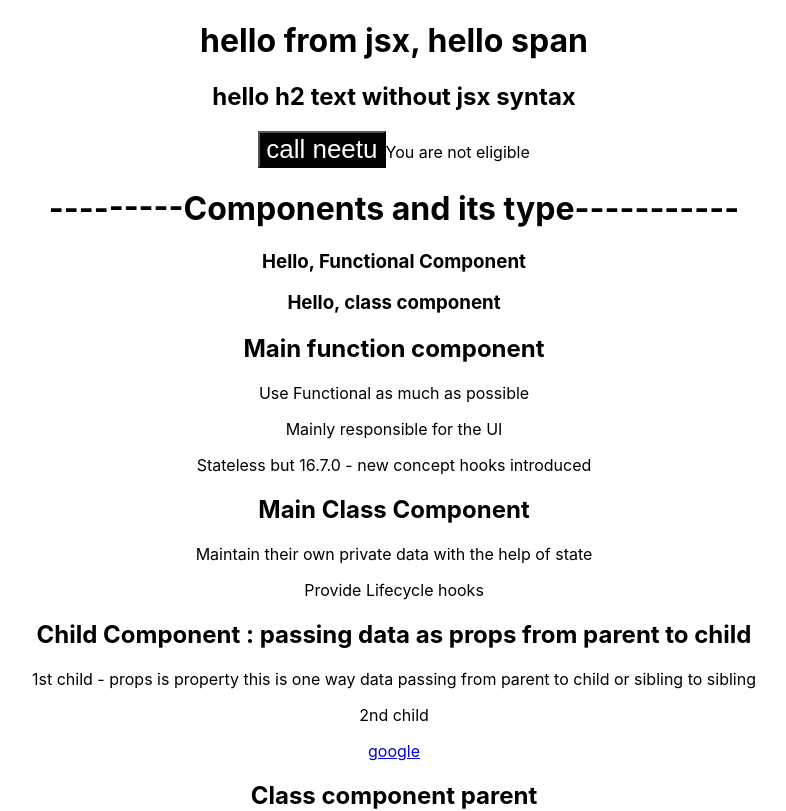
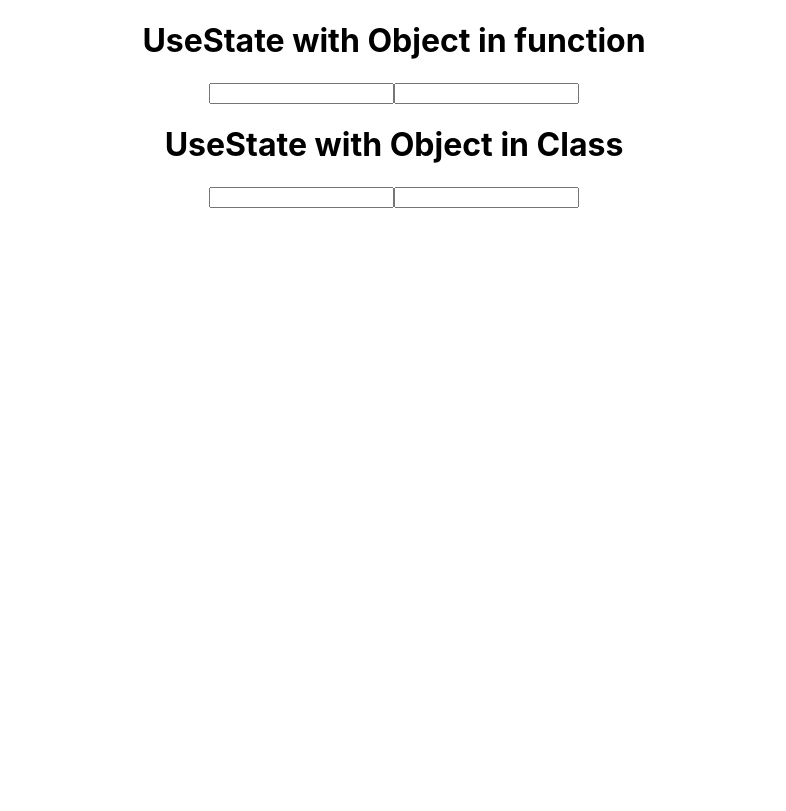
Before and after one commit to neetugond/react-revision, a React (Vite) app in the folder state-mgmt-one/: page / in a window 1280 px wide. Shown: the top 811 px of the page, without its empty margins (246-1032 px from the left). Built offline with nearby package versions, Linux system fonts and the light colour scheme; no server answers.

Commit message:
useState with object

```diff
--- a/state-mgmt-one/src/App.jsx
+++ b/state-mgmt-one/src/App.jsx
@@ -23,6 +23,7 @@ import ClassHttpPost from './httpGetRequest/ClassHttpPost'
 import UseEffectHook from './functionalComponent/UseEffectHook'
 import UseStateHook from './functionalComponent/UseStateHook'
 import { UseState2, Counter } from './functionalComponent/UseState2'
+import {UseStateWithObjectFunction,  UseStateWithObjectClass } from './functionalComponent/UseStateWithObject'
 function App() {
 
   const number = [1, 2, 3, 4, 5];
@@ -30,7 +31,7 @@ function App() {
   return (
 
     <div className="App">
-      <JsAndjsx />
+      {/* <JsAndjsx />
       <FunctionalC></FunctionalC>
       <ClassComponent></ClassComponent>
       <FunctionComponent></FunctionComponent>
@@ -52,11 +53,12 @@ function App() {
       <ClassHttpRequest></ClassHttpRequest>
       <ClassHttpPost></ClassHttpPost>
       {/* hooks*/}
-      <UseStateHook></UseStateHook>
+      {/* <UseStateHook></UseStateHook>
       <UseEffectHook></UseEffectHook>
       <UseState2></UseState2>
-      <Counter></Counter>
-
+      <Counter></Counter> */}
+      <UseStateWithObjectFunction></UseStateWithObjectFunction>
+      <UseStateWithObjectClass></UseStateWithObjectClass>
     </div>
 
   )
--- /dev/null
+++ b/state-mgmt-one/src/functionalComponent/UseStateWithObject.jsx
@@ -0,0 +1,81 @@
+import { set } from 'mongoose';
+import React, { useState } from 'react';
+
+
+export const UseStateWithObjectFunction = () => {
+
+    const [data, setData] = useState({
+        fname: " ",
+        lname: " "
+    })
+
+    const changeInputFunc = (e) => {
+        setData({
+            // only one input data will give at one time for merging this we need to use spread operator, so that we can get all the value
+            ...data,
+            [e.target.name]: e.target.value
+        })
+    }
+
+    // const submitData = () => {
+
+    // }
+    // onSubmit={submitData}
+    return (
+        <>
+            <form >
+                <h1>UseState with Object in function</h1>
+                <input type="text" name="fname" value={data.fname} onChange={changeInputFunc} />
+                <input type="text" name="lname" value={data.lname} onChange={changeInputFunc} />
+            </form>
+            {data.fname}
+            {data.lname}
+            {/* for data in json type*/}
+            {/* {JSON.stringify(data)} */}
+        </>
+    )
+}
+
+export class UseStateWithObjectClass extends React.Component {
+    constructor() {
+        super();
+
+        this.state = {
+            firstname: " ",
+            lastname: " "
+        }
+        this.changeInput = this.changeInput.bind(this)
+    }
+    // changeFirstname = (e) => {
+    //     this.setState({
+    //        firstname: e.target.value
+    //    })
+    // }
+    // changeLastname = (e) => {
+    //     this.setState({
+    //         lastname: e.target.value
+    //     })
+    // }
+
+    // if we don't want to bind then for accessing this we need to make arrow function
+    changeInput(e) {
+        this.setState({
+            [e.target.name]: e.target.value
+        })
+    }
+
+    render() {
+        const { firstname, lastname } = this.state
+        return (
+            <>
+                <form>
+                <h1>UseState with Object in Class</h1>
+                <input type="text" name='firstname' value={firstname} onChange={this.changeInput} />
+                    <input type="text" name='lastname' value={lastname} onChange={this.changeInput} />
+                </form>
+                {firstname}
+                {lastname}
+            </>
+        )
+    }
+}
```
